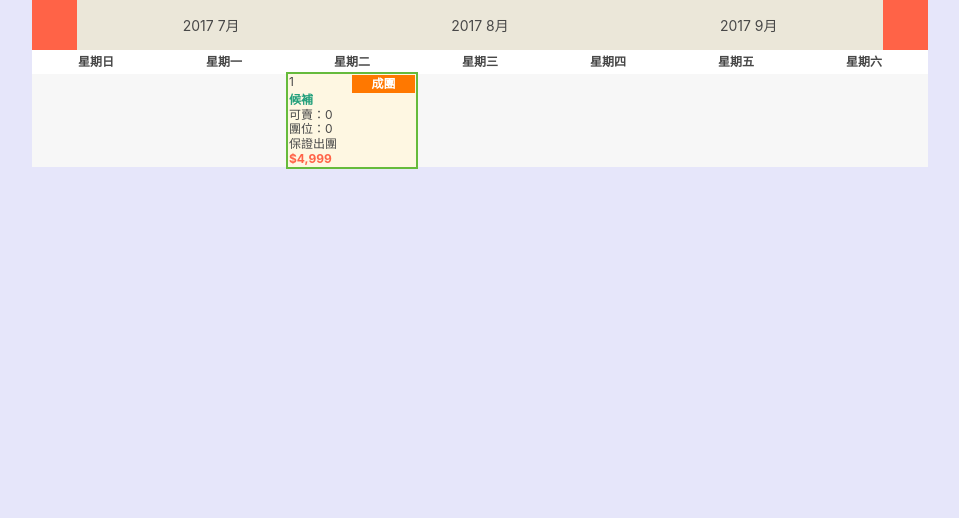
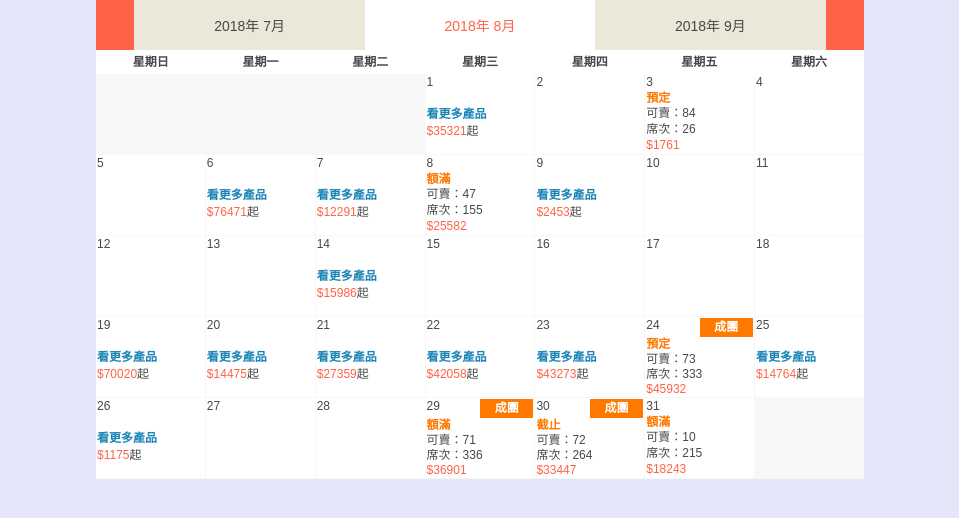
Before and after one commit to gabonbon0528/lion-assignment4, a React (Create React App) app: page / in a window 1280 px wide. Shown: the top 518 px of the page, without its empty margins (160-1119 px from the left). Built offline with nearby package versions, Linux system fonts and the light colour scheme.

Commit message:
8/24 work

```diff
--- a/src/App.js
+++ b/src/App.js
@@ -5,7 +5,7 @@ import Month from "./components/Month";
 import Week from "./components/Week";
 
 function App() {
-  const [month, setMonth] = useState("2017/08");
+  const [month, setMonth] = useState("2018/08");
   const [rawData, setRawData] = useState([]);
   const [selectData, setSelectData] = useState([]);
 
@@ -18,7 +18,6 @@ function App() {
     await Promise.all([response1, response2, response3, response4])
       .then((responses) => Promise.all(responses.map((r) => r.json())))
       .then((data) => {
-        // console.log("data: ", data)
         setRawData(data.flat());
       })
       .catch((err) => {
@@ -31,23 +30,17 @@ function App() {
   }, []);
 
   useEffect(() => {
-    // console.log("rawData: ", rawData);
     setSelectData(
       rawData.filter((item) => {
         return item.date.includes(month);
       })
     );
-    // console.log("selectData", selectData);
-    // console.log("rawData:",rawData);
-    // setSelectData(selectData)
-    // console.log(selectData);
-    // console.log(month);
-    // console.log(rawData[0]?.date.includes(month));
+
   }, [rawData, month]);
 
   return (
     <div className="calendars">
-      <Month />
+      <Month month={month} setMonth={setMonth}/>
       <Week />
       <Dates selectData={selectData} month={month} />
     </div>
--- a/src/App.scss
+++ b/src/App.scss
@@ -2,6 +2,7 @@
 // status: "報名", // {string} 報名(#24a07c) | 後補(#24a07c) | 預定(#24a07c) | 截止(#ff7800) | 額滿(#ff7800) | 關團(#ff7800)
 $green: #24a07c;
 $orange: #ff7800;
+$blue: #1a84b7;
 
 $tab-bgc: #ebe7d9;
 $dates-bgc: #f7f7f7;
@@ -21,7 +22,7 @@ li {
 }
 
 .calendars {
-  width: 70%;
+  width: 60%;
   margin: 0 auto;
   background-color: #fff;
 
@@ -53,6 +54,11 @@ li {
           font-size: 14px;
         }
       }
+
+      .tab.clicked {
+        background-color: #fff;
+        color: tomato;
+      }
     }
   }
 
@@ -70,10 +76,19 @@ li {
 
   .dates-wrapper {
     display: flex;
+    flex-wrap: wrap;
     background-color: $dates-bgc;
 
     .date {
-      flex-basis: calc(100% / 7);
+      flex-basis: calc((100% - 6px) / 7);
+      height: 80px;
+      margin-right: 1px;
+      margin-bottom: 1px;
+
+      &:nth-child(7n) {
+        margin-right: 0px;
+      }
+
       transition: 0.1s;
     }
 
@@ -86,6 +101,7 @@ li {
       background-color: #fff;
       box-sizing: border-box;
       padding: 1px;
+      cursor: pointer;
       &:hover {
         background-color: #fef7e2;
       }
@@ -105,11 +121,18 @@ li {
         color: $green;
       }
 
+      .color-blue {
+        color: $blue;
+        font-weight: bold;
+      }
+
       .item {
         line-height: 1.2;
       }
 
       .tag {
+        display: none;
+
         background-color: #ff7800;
         color: #fff;
         font-weight: bold;
@@ -118,19 +141,23 @@ li {
         padding: 2px;
       }
 
+      .tag.show-tag {
+        display: block;
+      }
+
       .status {
         font-weight: bold;
       }
 
       .price {
         color: tomato;
-        font-weight: bold;
+        // font-weight: bold;
       }
     }
 
     .has-data.clicked {
       background-color: #fef7e2;
-      outline: 2px solid #66bb3c;
+      border: 2px solid #66bb3c;
     }
   }
 }
--- a/src/components/Date.jsx
+++ b/src/components/Date.jsx
@@ -1,21 +1,50 @@
-import React from 'react'
-import { useEffect } from 'react';
+import React from "react";
+import { useEffect, useState } from "react";
+import SeeMore from "./SeeMore";
 
-const Date = () => {
+const Date = ({ item, index, isClicked, handleClick }) => {
+  let itemLength = item.length;
 
   return (
-    <li className="date has-data clicked">
-    <span className="num fb-50per item">1</span>
-    <span className="tag fb-50per item">成團</span>
-    <span className="status fb-100per item color-green">候補</span>
-    <span className="sell fb-100per item">可賣：0</span>
-    <span className="group fb-100per item">團位：0</span>
-    <span className="tip fb-100per item">
-      <i className="ic-ln productreferf item"></i>保證出團
-    </span>
-    <span className="price fb-100per">$4,999</span>
-  </li>
-)
-}
+    <li
+      className={`date has-data ${isClicked == index && "clicked"}`}
+      id={index}
+      onClick={(e) => handleClick(e)}
+    >
+      {itemLength === 0 && (
+        <span className="num fb-50per item">{index + 1}</span>
+      )}
+      {itemLength === 1 && (
+        <>
+          <span className="num fb-50per item">{index + 1}</span>
+          <span
+            className={`tag fb-50per item ${
+              (item[0].guaranteed || item[0].certain) && "show-tag"
+            }`}
+          >
+            成團
+          </span>
+          <span
+            className={`status fb-100per item ${
+              (item[0].state || item[0].status) === ("報名" || "後補" || "預定")
+                ? "color-green"
+                : "color-orange"
+            }`}
+          >
+            {item[0].state || item[0].status}
+          </span>
+          <span className="sell fb-100per item">
+            可賣：{item[0].onsell || item[0].availableVancancy}
+          </span>
+          <span className="group fb-100per item">
+            席次：{item[0].total || item[0].totalVacnacy}
+          </span>
+          <span className="price fb-100per">${item[0].price}</span>
+        </>
+      )}
+      {itemLength > 1 && <SeeMore index={index} item={item}/>}
+    </li>
+  );
+};
 
-export default Date
+export default Date;
--- a/src/components/Dates.jsx
+++ b/src/components/Dates.jsx
@@ -1,48 +1,96 @@
 import React, { useEffect, useState } from "react";
 import Date from "./Date";
 import moment from "moment";
+import Filling from "./Filling";
 
 const Dates = ({ selectData, month }) => {
-  const [firstDay, setFirstDay] = useState(0);
+  const [prevDays, setPreDays] = useState(0);
+  const [Days, setDays] = useState(31);
+  const [daysData, setDaysData] = useState([]);
+  const [isClicked, setIsClicked] = useState(-1);
 
   useEffect(() => {
     let weekday = moment(`${month}/01`).format("dddd");
-    console.log("weekday", weekday);
 
     switch (weekday) {
       case "Monday":
-        setFirstDay(1);
+        setPreDays(1);
         break;
       case "Tuesday":
-        setFirstDay(2);
+        setPreDays(2);
         break;
       case "Wednesday":
-        setFirstDay(3);
+        setPreDays(3);
         break;
       case "Thursday":
-        setFirstDay(4);
+        setPreDays(4);
         break;
       case "Friday":
-        setFirstDay(5);
+        setPreDays(5);
         break;
       case "Saturday":
-        setFirstDay(6);
+        setPreDays(6);
         break;
       case "Sunday":
-        setFirstDay(7);
+        setPreDays(0);
         break;
       default:
-        setFirstDay(0);
+        setPreDays(0);
+    }
+
+    const [yearNum, monthNum] = month.split("/").map(Number);
+    switch (monthNum) {
+      case 4:
+      case 6:
+      case 9:
+      case 11:
+        setDays(30);
+      case 2:
+        if ((yearNum % 4 === 0 && yearNum % 100 !== 0) || yearNum % 400 === 0) {
+          setDays(29);
+        } else {
+          setDays(28);
+        }
+      default:
+        setDays(31);
     }
   }, []);
 
+  useEffect(() => {
+    let newArr = selectData.map((item, index) => {
+      return { ...item, id: index };
+    });
+    // console.log(newArr);
+
+    const calendarArray = Array.from({ length: Days }, (_, index) => {
+      const day = index + 1;
+      const dateString = `${month}/${day.toString().padStart(2, "0")}`;
+      const dataForDay = newArr.filter((item) => item.date === dateString);
+      return dataForDay;
+    });
+    setDaysData(calendarArray);
+    // console.log(calendarArray);
+  }, [Days, selectData]);
+
+  function handleClick(e) {
+    setIsClicked(e.currentTarget.id)
+  }
+
+
   return (
     <ul className="dates-wrapper">
-      {/* <li className="date disabled"></li> */}
-      {Array.from({ length: firstDay }, (_, index) => (
-        <li key={index} className="date disabled"></li>
+      {Array.from({ length: prevDays }, (_, index) => (
+        <Filling key={index} />
       ))}
-      <Date />
+      {daysData.map((item, index) => (
+        <Date
+          key={index}
+          item={item}
+          index={index}
+          isClicked={isClicked}
+          handleClick={handleClick}
+        />
+      ))}
     </ul>
   );
 };
--- /dev/null
+++ b/src/components/Filling.jsx
@@ -0,0 +1,7 @@
+import React from "react";
+
+const Filling = () => {
+  return <li className="date disabled"></li>;
+};
+
+export default Filling;
--- a/src/components/Month.jsx
+++ b/src/components/Month.jsx
@@ -1,21 +1,90 @@
-import React from "react";
+import React, { useEffect, useState } from "react";
 
-const Month = () => {
+const Month = ({ month, setMonth }) => {
+  const [yearNum, setYearNum] = useState(2018);
+  const [monthNum, setMonthNum] = useState(8);
+  const [activeTab, setActiveTab] = useState(0);
+
+  useEffect(() => {
+    // const [yearNum, monthNum] = month.split("/").map(Number);
+    // setYearNum(yearNum);
+    // setMonthNum(monthNum);
+  }, []);
+
+  const handleClickPrevBtn = () => {
+    if (activeTab !== -1) {
+      setActiveTab(activeTab - 1);
+    }
+    if (activeTab == -1) {
+      const newMonthNum = (monthNum > 1 ? monthNum - 1 : 12)
+      const newYearNum = monthNum > 1 ? yearNum : yearNum - 1;
+
+      setMonthNum(newMonthNum);
+      setYearNum(newYearNum);
+    }
+  };
+
+  function switchDate(){
+    // document.querySelector('.tab.clicked').innerHTML
+  }
+
+  const handleClickNextvBtn = () => {
+    if (activeTab !== 1) {
+      setActiveTab(activeTab + 1);
+    }
+    if (activeTab == 1) {
+      setMonthNum(monthNum + 1);
+      const newMonthNum = (monthNum < 12 ? monthNum + 1 : 1)
+      const newYearNum = monthNum < 12 ? yearNum : yearNum + 1;
+
+      setMonthNum(newMonthNum);
+      setYearNum(newYearNum);
+    }
+  };
+
+  const handleClickTab = (e) => {};
+
   return (
     <div className="month-wrapper">
-      <div className="prev on"></div>
+      <div className="prev on" onClick={handleClickPrevBtn}></div>
       <ul className="tab-wrapper">
-        <li className="tab">
-          <span>2017 7月</span>
+        <li
+          className={`tab ${activeTab == -1 && "clicked"}`}
+          onClick={(e) => {
+            handleClickTab(e);
+            setActiveTab(-1);
+          }}
+        >
+          <span>
+            {monthNum > 1 ? yearNum : yearNum - 1}年{" "}
+            {monthNum > 1 ? monthNum - 1 : 12}月
+          </span>
         </li>
-        <li className="tab">
-          <span>2017 8月</span>
+        <li
+          className={`tab ${activeTab == 0 && "clicked"}`}
+          onClick={(e) => {
+            handleClickTab(e);
+            setActiveTab(0);
+          }}
+        >
+          <span>
+            {yearNum}年 {monthNum}月
+          </span>
         </li>
-        <li className="tab">
-          <span>2017 9月</span>
+        <li
+          className={`tab ${activeTab == 1 && "clicked"}`}
+          onClick={(e) => {
+            handleClickTab(e);
+            setActiveTab(1);
+          }}
+        >
+          <span>
+            {monthNum < 12 ? yearNum : yearNum + 1}年{" "}
+            {monthNum < 12 ? monthNum + 1 : 1}月
+          </span>
         </li>
       </ul>
-      <div className="next on"></div>
+      <div className="next on" onClick={handleClickNextvBtn}></div>
     </div>
   );
 };
--- /dev/null
+++ b/src/components/SeeMore.jsx
@@ -0,0 +1,29 @@
+import React, { useEffect, useState } from "react";
+
+const SeeMore = ({ index, item }) => {
+  const[lowestPrice, setLowestPrice] = useState(0);
+
+  useEffect(() => {
+    let lowestPrice = item[0].price;
+    for (let i = 0; i < item.length; i++) {
+      if(item[i].price <= lowestPrice){
+        lowestPrice = item[i].price;
+      }
+    }
+    setLowestPrice(lowestPrice);
+
+  }, []);
+
+  return (
+    <>
+      <span className="num fb-100per item">{index + 1}</span>
+      <div className="see-more">
+        <div className="color-blue">看更多產品</div>
+        <span className="price">${lowestPrice}</span>
+        <span>起</span>
+      </div>
+    </>
+  );
+};
+
+export default SeeMore;
--- a/src/index.css
+++ b/src/index.css
@@ -1,8 +1,6 @@
 body {
   margin: 0;
-  font-family: -apple-system, BlinkMacSystemFont, 'Segoe UI', 'Roboto', 'Oxygen',
-    'Ubuntu', 'Cantarell', 'Fira Sans', 'Droid Sans', 'Helvetica Neue',
-    sans-serif;
+  font-family: Arial, Helvetica, sans-serif;
   -webkit-font-smoothing: antialiased;
   -moz-osx-font-smoothing: grayscale;
   background-color: lavender;
```
